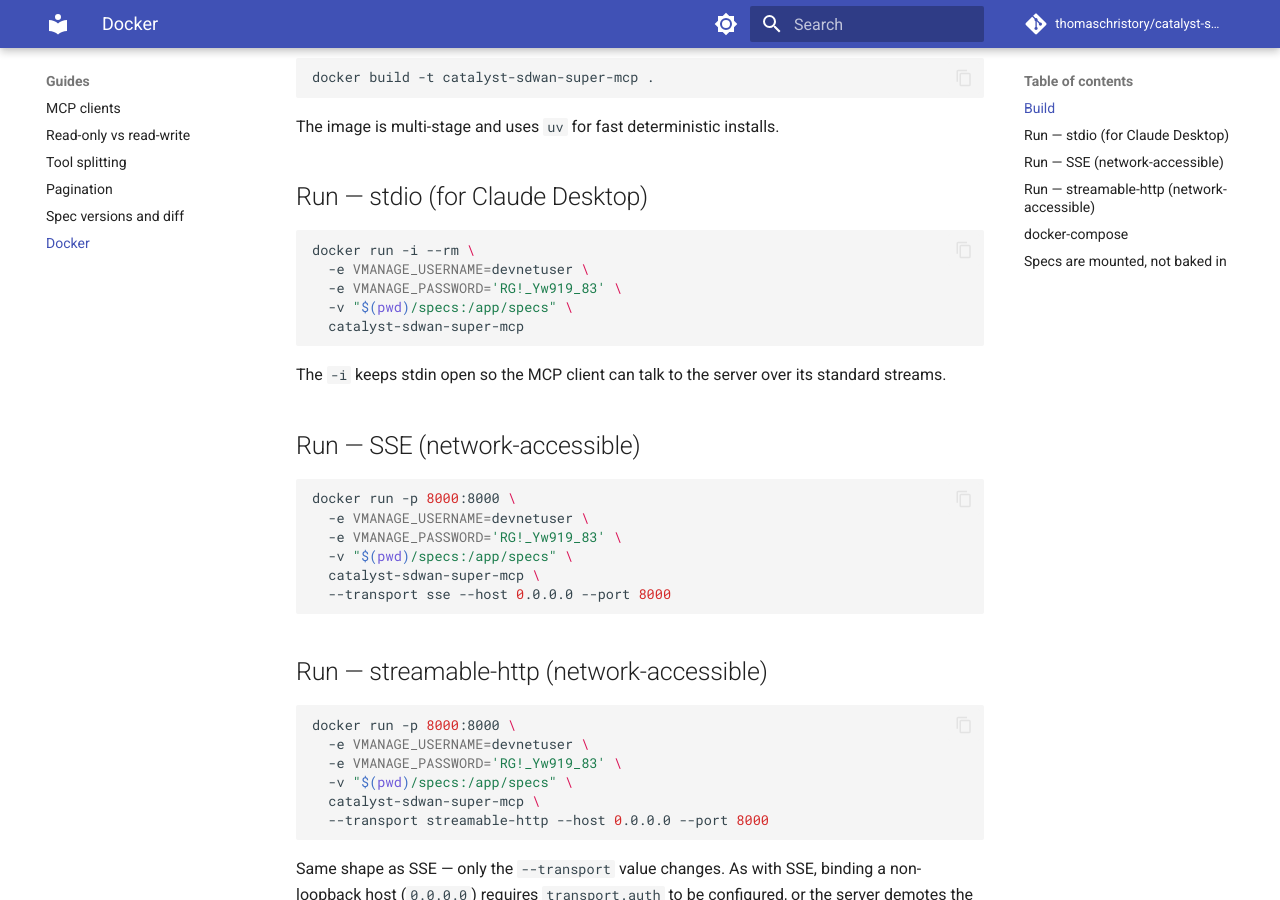
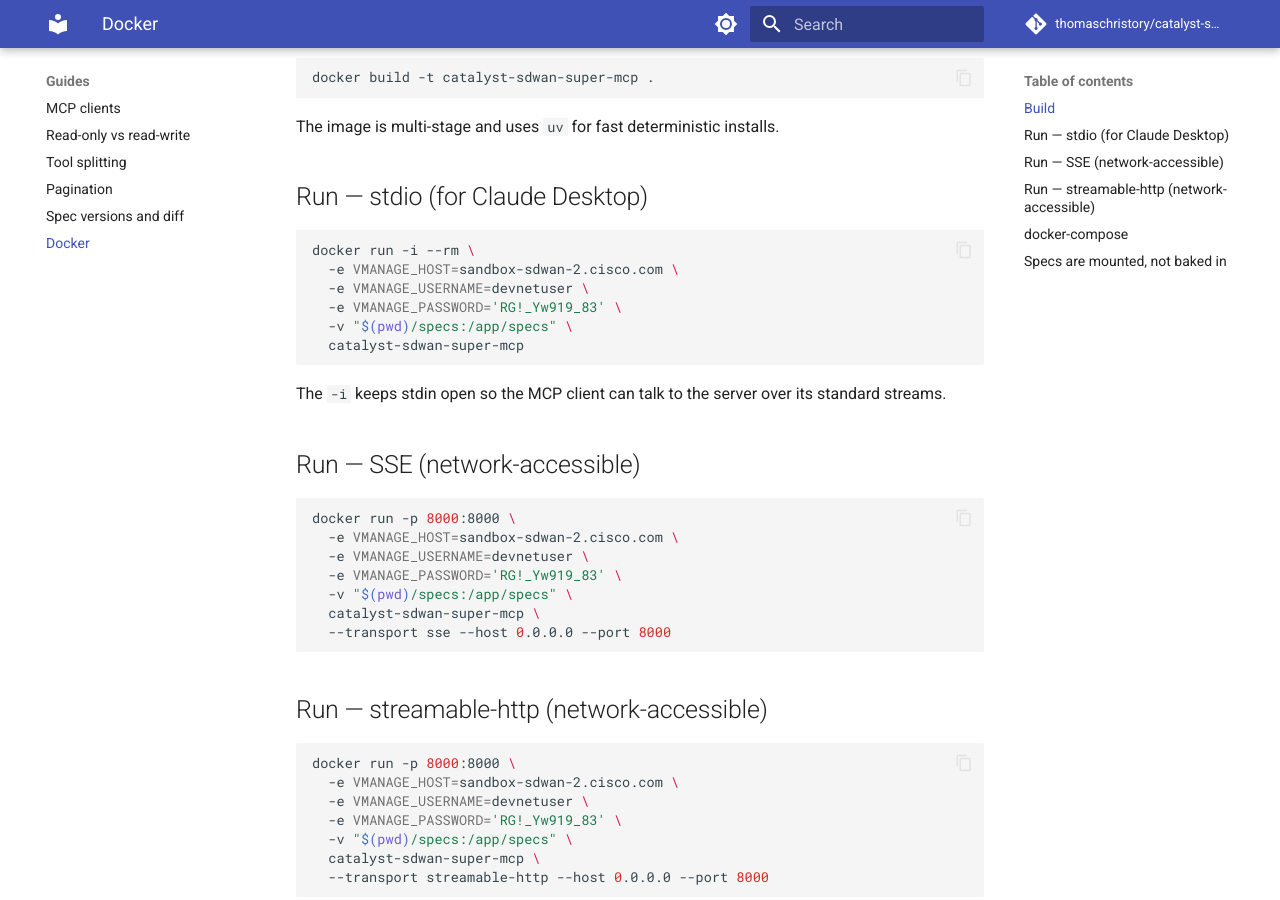
Before and after one commit to thomaschristory/catalyst-sdwan-super-mcp, an MkDocs documentation site: the page built from docs/guides/docker.md, in a window 1280 px wide and 900 px high, scrolled down 221 px. Built offline with MkDocs 1.6.1 and Material for MkDocs 9.7.7, drawn with Linux system fonts in a browser that asks for light colours; comment, search, counter and statistics services are not loaded.

Commit message:
docs: extend explicit VMANAGE_HOST to docker examples (review)
Adversarial review caught sandbox examples missed in the first pass: add
VMANAGE_HOST=sandbox-sdwan-2.cisco.com to the three docker run blocks in
docker.md, and add a VMANAGE_HOST passthrough to the Docker stdio .mcp.json in
mcp-clients.md so the host is forwarded too. Left the configuration.md
"run with no config — just export credentials" snippet host-less on purpose: it
exists to demonstrate that host/version have built-in defaults.

Co-Authored-By: Claude Opus 4.8 (1M context) <noreply@anthropic.com>

````diff
--- a/docs/guides/docker.md
+++ b/docs/guides/docker.md
@@ -12,6 +12,7 @@ The image is multi-stage and uses `uv` for fast deterministic installs.
 
 ```bash
 docker run -i --rm \
+  -e VMANAGE_HOST=sandbox-sdwan-2.cisco.com \
   -e VMANAGE_USERNAME=devnetuser \
   -e VMANAGE_PASSWORD='RG!_Yw919_83' \
   -v "$(pwd)/specs:/app/specs" \
@@ -24,6 +25,7 @@ The `-i` keeps stdin open so the MCP client can talk to the server over its stan
 
 ```bash
 docker run -p 8000:8000 \
+  -e VMANAGE_HOST=sandbox-sdwan-2.cisco.com \
   -e VMANAGE_USERNAME=devnetuser \
   -e VMANAGE_PASSWORD='RG!_Yw919_83' \
   -v "$(pwd)/specs:/app/specs" \
@@ -35,6 +37,7 @@ docker run -p 8000:8000 \
 
 ```bash
 docker run -p 8000:8000 \
+  -e VMANAGE_HOST=sandbox-sdwan-2.cisco.com \
   -e VMANAGE_USERNAME=devnetuser \
   -e VMANAGE_PASSWORD='RG!_Yw919_83' \
   -v "$(pwd)/specs:/app/specs" \
````
Also changed, not shown: docs/guides/mcp-clients.md (+1 -0 lines).
